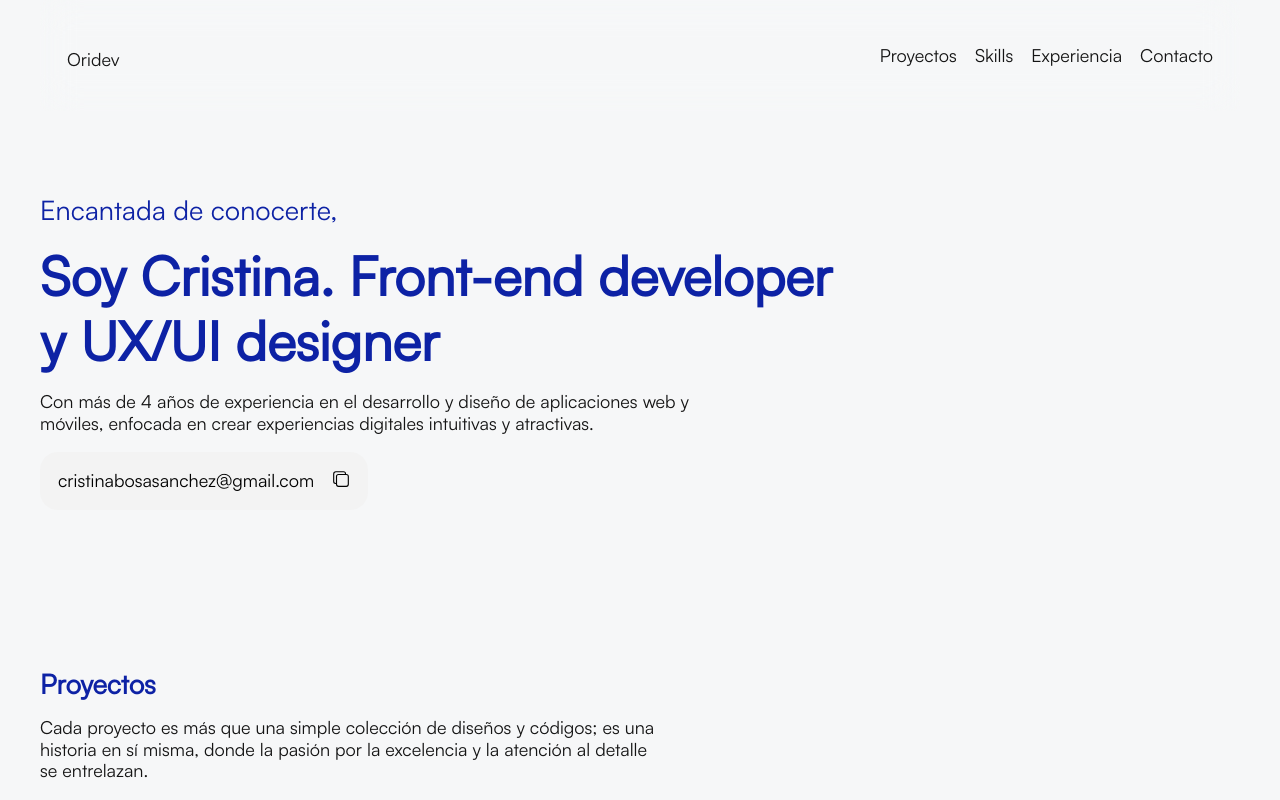
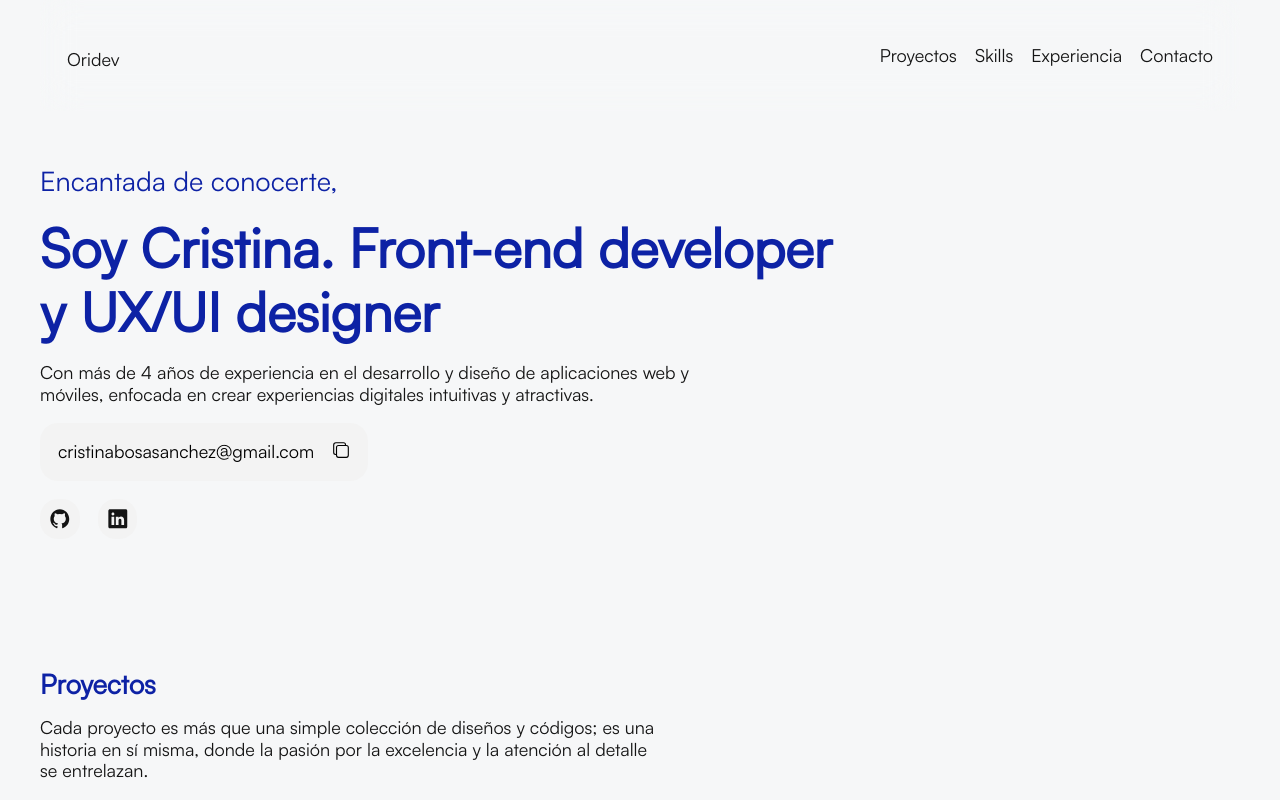
Before and after one commit to cristina-bosa/oridev, a React (Vite) app: page / in a window 1280 px wide. Shown: the top 800 px of the page. Built offline with nearby package versions, Linux system fonts and the light colour scheme.

Commit message:
Cambios en el home

```diff
--- a/src/assets/scss/03-elements/_ui-ahref.scss
+++ b/src/assets/scss/03-elements/_ui-ahref.scss
@@ -5,7 +5,7 @@ a {
   text-decoration: none;
 
   &:hover {
-    color: variables.$secondary-color;
+    color: variables.$text-color-primary;
 
   }
 }
--- a/src/assets/scss/04-objects/_about-me.scss
+++ b/src/assets/scss/04-objects/_about-me.scss
@@ -22,56 +22,95 @@
     gap: 1em;
     height: 70vh;
     justify-content: center;
+
     @include q.mobile {
       width: 100%;
     }
-    &__copy{
+
+    &__copy {
       display: flex;
       flex-direction: row;
       align-items: center;
       gap: 1em;
       width: max-content;
+
       @include q.mobile {
 
         flex-direction: column;
         align-items: left;
       }
-      &--info{
-        display:flex;
+
+      &--info {
+        display: flex;
         flex-direction: row;
         gap: 1em;
         padding: 1em;
         border-radius: 1em;
         background-color: #f3f3f3;
-        &:hover{
+
+        &:hover {
           cursor: pointer;
           background-color: darken(#f3f3f3, 5%);
         }
       }
-      &--alert{
+
+      &--alert {
         display: flex;
         flex-direction: row;
-        gap: .5em;
         justify-content: center;
         align-items: center;
 
+        p {
+          font-size: .9em;
+        }
+
         font-weight: variables.$bold;
         color: variables.$text-color-primary;
+
         @include q.mobile {
           width: 100%;
         }
       }
     }
 
+    &__social {
+      display: flex;
+      flex-direction: row;
+      gap: 1em;
+
+      &--item {
+        display: flex;
+        flex-direction: row;
+        justify-content: center;
+        align-items: center;
+        padding: .5em;
+        background-color: #f3f3f3;
+        border-radius: 1em;
+
+        &:hover {
+          cursor: pointer;
+          background-color: darken(#f3f3f3, 5%);
+        }
+      }
+
+      @include q.mobile {
+        flex-direction: row;
+
+      }
+
+    }
   }
-  &--suppertitle{
+
+  &--suppertitle {
     font-size: 1.5em;
     font-weight: variables.$bold;
     color: variables.$text-color-primary;
+
     @include q.mobile {
       width: 100%;
     }
   }
+
   &--title {
     font-size: 3em;
     font-weight: variables.$bold;
@@ -83,11 +122,13 @@
       width: 100%;
     }
   }
-  &--description{
+
+  &--description {
     font-size: 1em;
     color: variables.$text-color;
     width: 55ch;
     line-height: 1.2;
+
     @include q.mobile {
       width: 100%;
     }
--- a/src/pages/HomePage.tsx
+++ b/src/pages/HomePage.tsx
@@ -9,8 +9,9 @@ import 'react-tooltip/dist/react-tooltip.css'
 import { Tooltip } from "react-tooltip"
 import { useNavigate } from "react-router-dom"
 import { IoCopyOutline } from "react-icons/io5";
-import { IoCheckmark } from "react-icons/io5";
 import { IoArrowForwardOutline } from "react-icons/io5";
+import { IoLogoGithub } from "react-icons/io5";
+import { IoLogoLinkedin } from "react-icons/io5";
 
 
 import { useState } from "react"
@@ -58,9 +59,18 @@ const HomePage = () => {
                 />
               </div>
               {visible && <section className="about-me__content__copy--alert" >
-                <p><IoCheckmark />
+                <p>
                   {message}</p>
               </section>}
+            </section>
+            <section className="about-me__content__social">
+              <a href="https://github.com/cristina-bosa"
+                data-tooltip-id="my-tooltip" data-tooltip-content="Mi github" target="_blank" rel="noreferrer" className="about-me__content__social--item">
+                <IoLogoGithub size={'1.2em'} />
+              </a>
+              <a href="https://www.linkedin.com/in/cristina-bosa/" data-tooltip-id="my-tooltip" data-tooltip-content="Mi linkedin" target="_blank" rel="noreferrer" className="about-me__content__social--item">
+                <IoLogoLinkedin size={'1.2em'}/>
+              </a>
             </section>
           </section>
         </section>
@@ -84,7 +94,7 @@ const HomePage = () => {
                   </section>
                   <section className="projects__card__footer">
                     <p className="projects__card__footer--link">
-                      Ver proyecto<IoArrowForwardOutline /> </p>
+                      Ver proyecto<IoArrowForwardOutline size={'1.2em'}/> </p>
                   </section>
                 </section>
               )
--- a/src/pages/ProjectPage.tsx
+++ b/src/pages/ProjectPage.tsx
@@ -28,7 +28,7 @@ const ProjectIndividual = () => {
               {
                 project?.urls.map((url, index) => {
                   return (
-                    <a key={index} className="project--url" href={url.url} target="_blank" rel="noreferrer"><IoLink />
+                    <a key={index} className="project--url" href={url.url} target="_blank" rel="noreferrer"><IoLink size={'1.2em'}/>
                       {url.name}</a>
                   )
                 })
```
